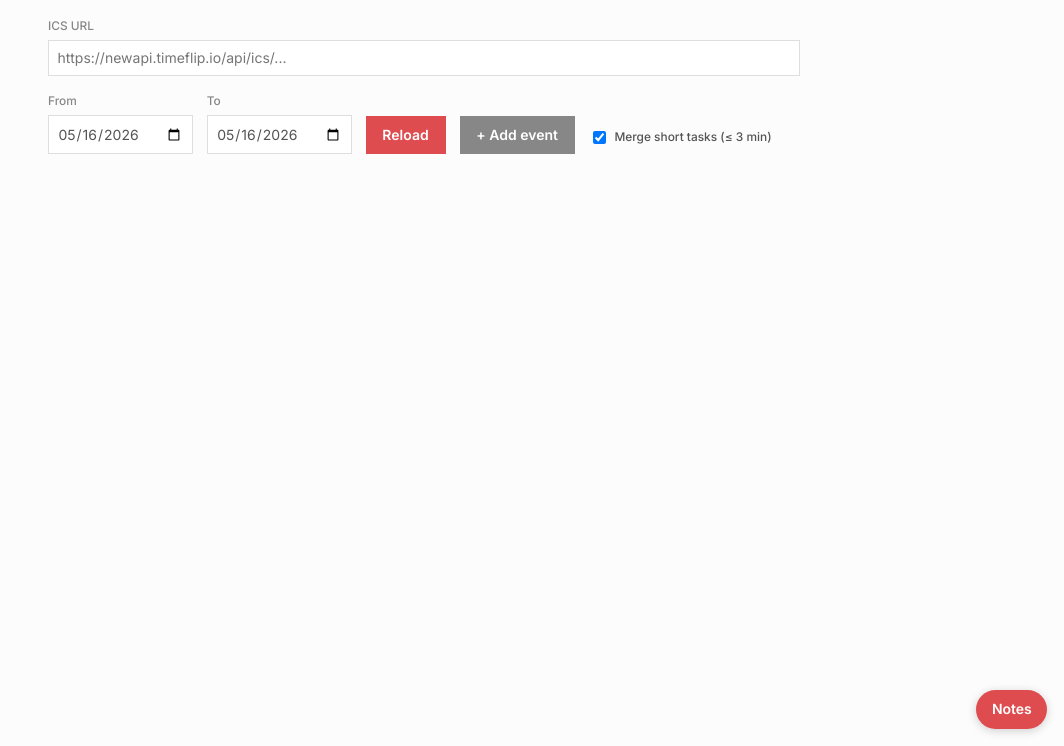
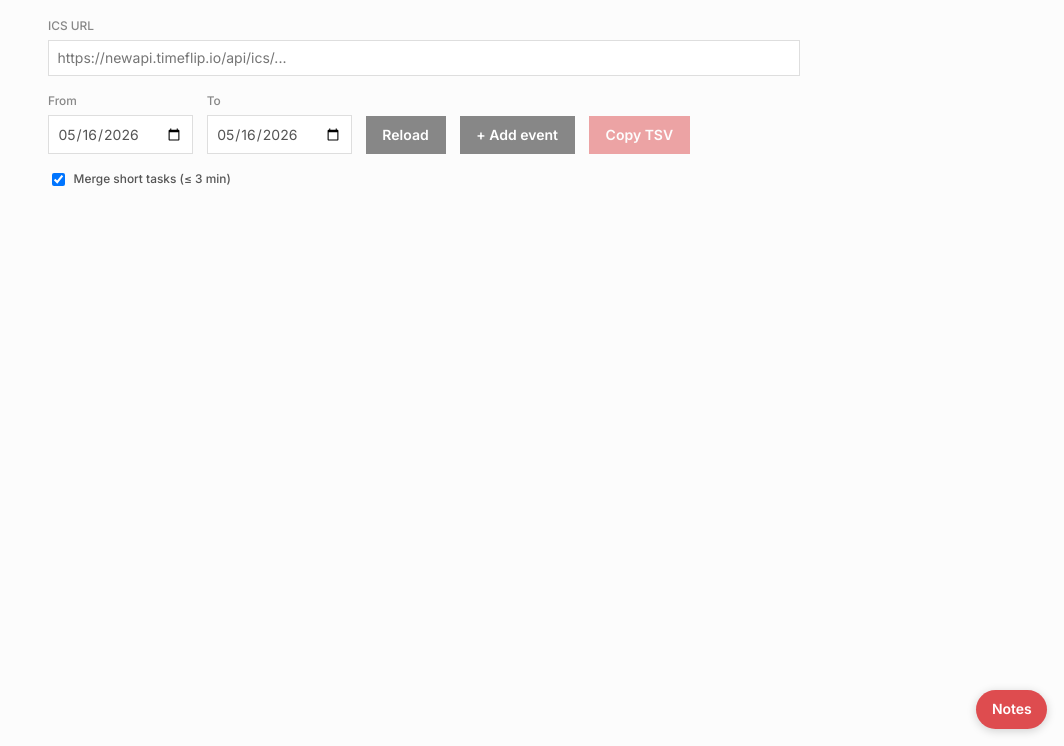
Before and after one commit to michalkowol/timeflip, a plain HTML site: page index.html in a window 1280 px wide. Shown: the part 54-800 px from the top of the page, without its empty margins (216-1280 px from the left). Drawn offline with nearby package versions, Linux system fonts and the light colour scheme.

Commit message:
Add Copy TSV button and adjust button colors

```diff
--- a/index.html
+++ b/index.html
@@ -86,10 +86,13 @@
             <label for="to">To</label>
             <input id="to" type="date" x-model="toDate">
         </div>
-        <button class="btn" @click="load()" :disabled="loading">
+        <button class="btn btn-secondary" @click="load()" :disabled="loading">
             <span x-text="loading ? 'Loading...' : 'Reload'"></span>
         </button>
         <button class="btn btn-secondary" @click="addEvent()">+ Add event</button>
+        <button class="btn" @click="copyTsv()" :disabled="filteredEvents.length === 0">
+            <span x-text="copyTsvLabel"></span>
+        </button>
         <div class="control inline">
             <input id="merge" type="checkbox" x-model="mergeShortEnabled">
             <label for="merge">Merge short tasks (&le; 3 min)</label>
@@ -245,6 +248,7 @@ function timeflipApp() {
         editForm: { task: '', summary: '', dateStr: '', startStr: '', endStr: '' },
         notes: '',
         notesOpen: false,
+        copyTsvLabel: 'Copy TSV',
 
         init() {
             const today = this.toIsoDate(new Date());
@@ -327,6 +331,36 @@ function timeflipApp() {
                 endStr: '09:30',
             };
             this.focusEditCell(1);
+        },
+
+        buildTsv() {
+            const header = ['Task', 'Comment', 'Date', 'Start', 'End'];
+            const escape = v => String(v == null ? '' : v).replace(/[\t\r\n]/g, ' ');
+            const rows = this.filteredEvents.map(ev => [ev.task, ev.summary, ev.dateStr, ev.startStr, ev.endStr].map(escape).join('\t'));
+            return [header.join('\t'), ...rows].join('\n');
+        },
+
+        async copyTsv() {
+            const tsv = this.buildTsv();
+            try {
+                if (navigator.clipboard && navigator.clipboard.writeText) {
+                    await navigator.clipboard.writeText(tsv);
+                } else {
+                    const ta = document.createElement('textarea');
+                    ta.value = tsv;
+                    ta.style.position = 'fixed';
+                    ta.style.opacity = '0';
+                    document.body.appendChild(ta);
+                    ta.select();
+                    document.execCommand('copy');
+                    document.body.removeChild(ta);
+                }
+                this.copyTsvLabel = 'Copied!';
+            } catch (e) {
+                console.error('Failed to copy TSV to clipboard', e);
+                this.copyTsvLabel = 'Copy failed';
+            }
+            setTimeout(() => { this.copyTsvLabel = 'Copy TSV'; }, 1500);
         },
 
         deleteEvent(ev) {
```
